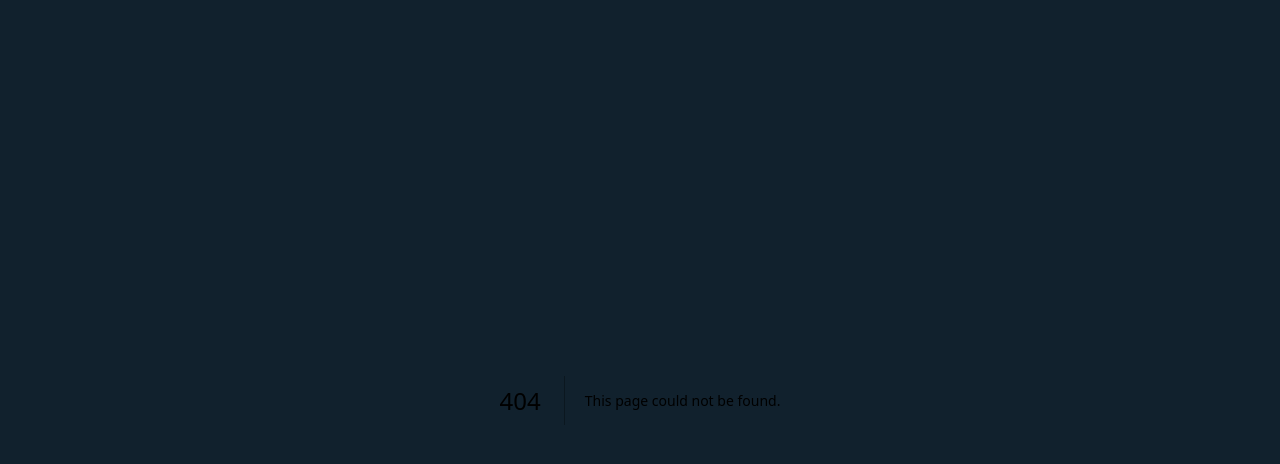
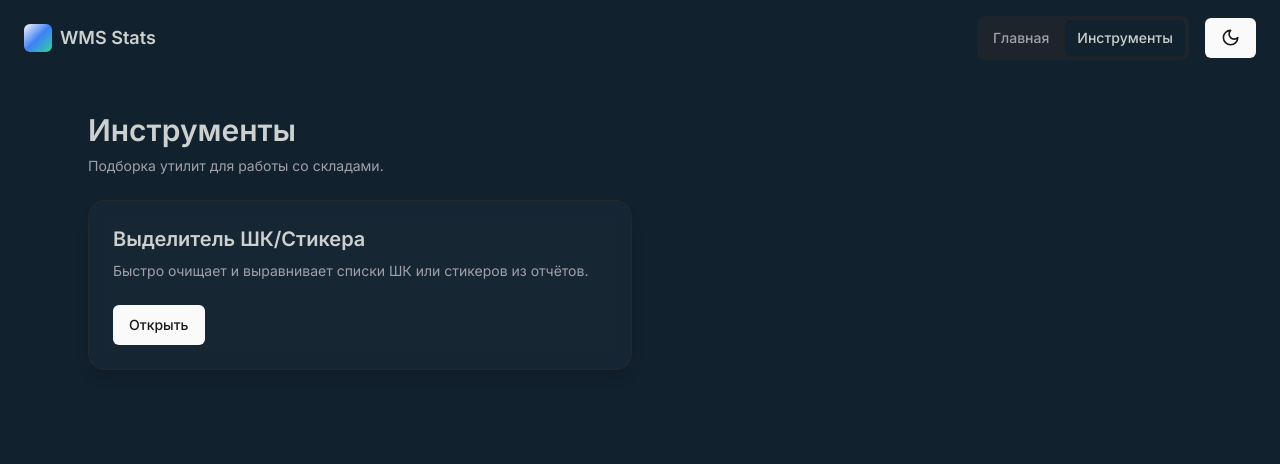
Before and after one commit to LPDWB/RabbitHoleWB, a Next.js app: page /tools in a window 1280 px wide. Before the commit this address had no page. Shown: the top 464 px of the page. Built offline with nearby package versions, Linux system fonts and the light colour scheme.

Commit message:
Add tools index page and simplify navigation

```diff
--- /dev/null
+++ b/src/app/tools/page.tsx
@@ -0,0 +1,46 @@
+"use client";
+
+import Link from "next/link";
+import { AppHeader } from "@/components/AppHeader";
+import { Button } from "@/components/ui/button";
+
+const tools = [
+  {
+    title: "Выделитель ШК/Стикера",
+    description: "Быстро очищает и выравнивает списки ШК или стикеров из отчётов.",
+    href: "/tools/separator",
+  },
+];
+
+export default function ToolsPage() {
+  return (
+    <div className="relative min-h-screen bg-background pb-16 pt-28 text-foreground">
+      <AppHeader />
+      <div className="mx-auto flex w-full max-w-6xl flex-col gap-6 px-6">
+        <div className="flex flex-col gap-2">
+          <h1 className="text-3xl font-semibold">Инструменты</h1>
+          <p className="text-sm text-muted-foreground">Подборка утилит для работы со складами.</p>
+        </div>
+
+        <div className="grid gap-4 sm:grid-cols-2">
+          {tools.map((tool) => (
+            <div
+              key={tool.href}
+              className="flex h-full flex-col justify-between rounded-2xl border border-border bg-card/60 p-6 shadow-lg backdrop-blur"
+            >
+              <div className="flex flex-col gap-2">
+                <h2 className="text-xl font-semibold">{tool.title}</h2>
+                <p className="text-sm text-muted-foreground">{tool.description}</p>
+              </div>
+              <div className="mt-6">
+                <Button asChild className="w-full sm:w-auto">
+                  <Link href={tool.href}>Открыть</Link>
+                </Button>
+              </div>
+            </div>
+          ))}
+        </div>
+      </div>
+    </div>
+  );
+}
--- a/src/components/AppHeader.tsx
+++ b/src/components/AppHeader.tsx
@@ -4,12 +4,6 @@ import dynamic from "next/dynamic";
 import Link from "next/link";
 import { usePathname } from "next/navigation";
 import { Button } from "@/components/ui/button";
-import {
-  DropdownMenu,
-  DropdownMenuContent,
-  DropdownMenuItem,
-  DropdownMenuTrigger,
-} from "@/components/ui/dropdown-menu";
 import { cn } from "@/lib/utils";
 
 const ThemeToggle = dynamic(
@@ -17,11 +11,9 @@ const ThemeToggle = dynamic(
   { ssr: false }
 );
 
-const tools = [
-  {
-    label: "Выделитель ШК/Стикера",
-    href: "/tools/extractor",
-  },
+const navItems = [
+  { label: "Главная", href: "/" },
+  { label: "Инструменты", href: "/tools" },
 ];
 
 export function AppHeader() {
@@ -29,34 +21,28 @@ export function AppHeader() {
 
   return (
     <header className="fixed top-0 left-0 right-0 z-50 flex items-center justify-between px-6 py-4">
-      <Link href="/" className="text-lg font-semibold text-foreground">
+      <Link href="/" className="flex items-center gap-2 text-lg font-semibold text-foreground">
+        <div className="h-7 w-7 rounded-md bg-gradient-to-br from-primary via-blue-500 to-emerald-400 shadow-sm" />
         WMS Stats
       </Link>
-      <div className="flex items-center gap-3">
-        <DropdownMenu>
-          <DropdownMenuTrigger asChild>
-            <Button className="h-9 px-3 py-2 text-sm font-medium bg-transparent text-foreground hover:bg-muted">
-              Инструменты
-            </Button>
-          </DropdownMenuTrigger>
-          <DropdownMenuContent align="end" className="min-w-[12rem]">
-            {tools.map((tool) => (
-              <DropdownMenuItem key={tool.href} asChild>
-                <Link
-                  href={tool.href}
-                  className={cn(
-                    "block w-full rounded-sm px-2 py-1.5 text-sm transition-colors",
-                    pathname?.startsWith(tool.href)
-                      ? "bg-accent text-accent-foreground"
-                      : "text-foreground"
-                  )}
-                >
-                  {tool.label}
-                </Link>
-              </DropdownMenuItem>
-            ))}
-          </DropdownMenuContent>
-        </DropdownMenu>
+      <div className="flex items-center gap-4">
+        <nav className="flex items-center gap-1 rounded-lg bg-muted/60 p-1">
+          {navItems.map((item) => {
+            const isActive = item.href === "/" ? pathname === "/" : pathname?.startsWith(item.href);
+            return (
+              <Button
+                key={item.href}
+                asChild
+                className={cn(
+                  "h-9 px-3 py-2 text-sm font-medium bg-transparent text-muted-foreground hover:bg-muted",
+                  isActive && "bg-background text-foreground shadow-sm hover:bg-background"
+                )}
+              >
+                <Link href={item.href}>{item.label}</Link>
+              </Button>
+            );
+          })}
+        </nav>
         <ThemeToggle />
       </div>
     </header>
```
